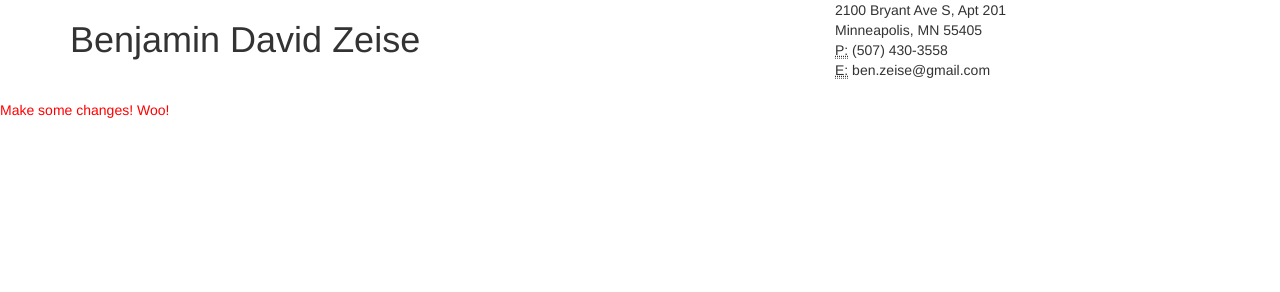
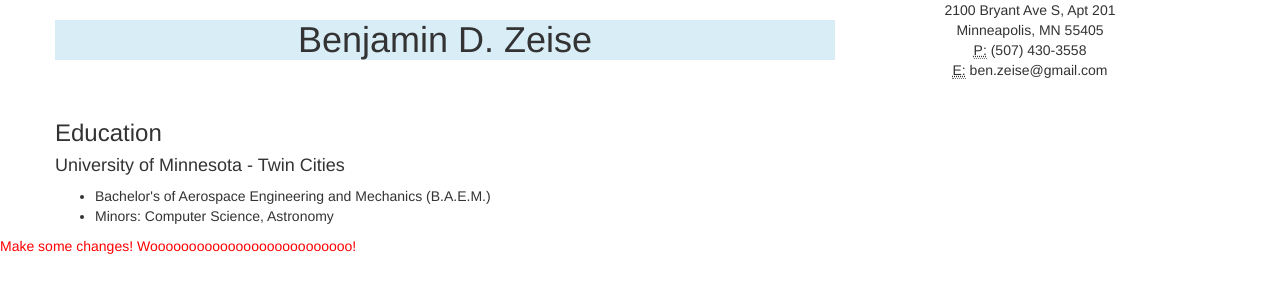
Before and after one commit to BZeise/benzeise.github.io, a plain HTML site: page index.html in a window 1280 px wide. Drawn offline with nearby package versions, Linux system fonts and the light colour scheme.

Commit message:
adding first body section

```diff
--- a/index.html
+++ b/index.html
@@ -11,16 +11,27 @@
   <body>
     <header class="container">
       <div class="row">
-        <h1 class="col-sm-8">Benjamin David Zeise</h1>
-      <address>
+        <h1 class="col-sm-8 text-center bg-info">Benjamin D. Zeise</h1>
+        <address class="col-sm-4 text-center">
           2100 Bryant Ave S, Apt 201<br>
           Minneapolis, MN  55405<br>
           <abbr title="Phone">P:</abbr> (507) 430-3558<br>
-        <abbr title="Email">E:</abbr>  ben.zeise@gmail.com
+          <abbr title="E-mail">E:</abbr>  ben.zeise@gmail.com
         </address>
+        <hr>
       </div>
     </header>
+    <section class="container">
+      <div class="row">
+        <h3>Education</h3>
+        <h4>University of Minnesota - Twin Cities</h4>
+        <ul>
+          <li>Bachelor's of Aerospace Engineering and Mechanics (B.A.E.M.)</li>
+          <li>Minors:  Computer Science, Astronomy</li>
+        </ul>
+          </div>
+        </section>
 
-    <p>Make some changes!  Woo!</p>
+      <p>Make some changes!  Woooooooooooooooooooooooooo!</p>
       </body>
     </html>
```
Lines whose indentation alone changed are shown as unchanged.
